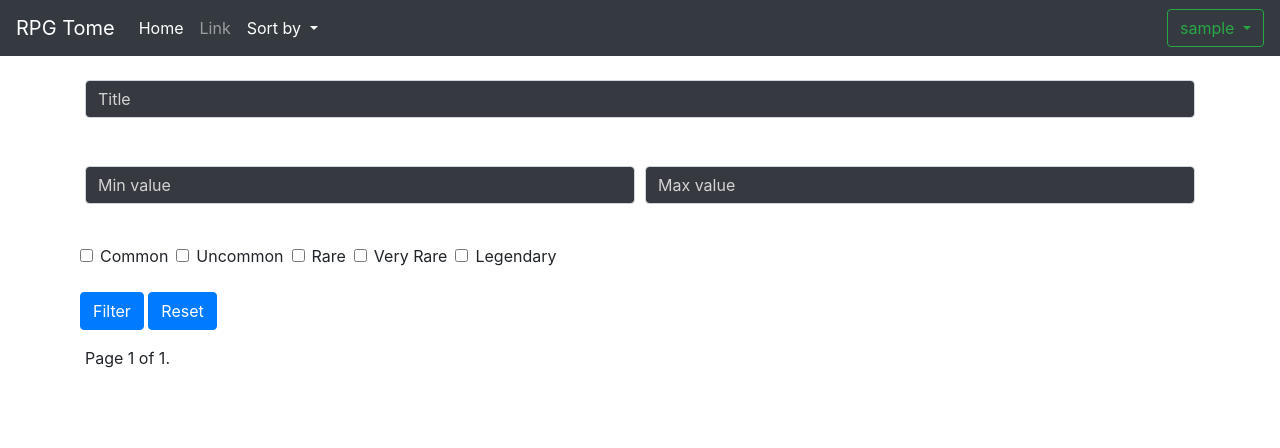
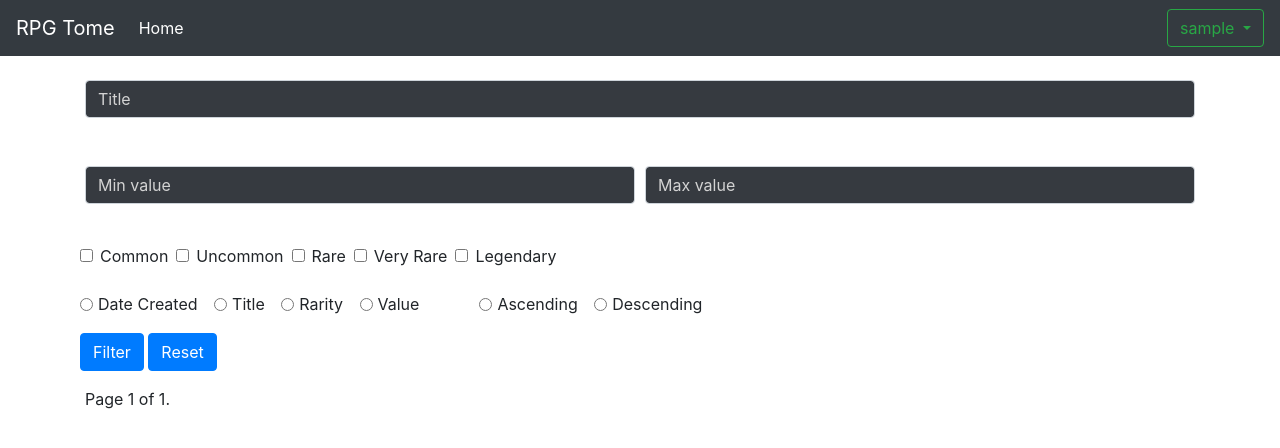
Before and after one commit to Srdjan667/rpg-tome, a Django app: page / in a window 1280 px wide. Shown: the top 448 px of the page. Run offline with Django 4.2, Linux system fonts and the light colour scheme; the visitor is signed in with stand-in values (Sample User, id 1); data that the repository does not hold is empty; some libraries are stand-ins or nearby versions.

Commit message:
refactor: improved sorting and filtering, removed unnecessary code

```diff
--- a/item_library/templates/item_library/base.html
+++ b/item_library/templates/item_library/base.html
@@ -29,33 +29,6 @@
               </span>
             </a>
           </li>
-          <li class="nav-item">
-            <a class="nav-link" href="#">Link
-            </a>
-          </li>
-          {% if user.is_authenticated %}
-          <li class="nav-item active dropdown">
-            <a class="nav-link dropdown-toggle" href="#" id="navbarDropdown" role="button" data-toggle="dropdown" aria-haspopup="true" aria-expanded="false">
-              Sort by
-            </a>
-            <div class="dropdown-menu" aria-labelledby="navbarDropdown">
-              <a class="dropdown-item" href="{% url 'item_library:index' %}?order=date_created{% if request.session.direction %}&direction={{ request.session.direction }}{% endif %}">Date Created
-              </a>
-              <a class="dropdown-item" href="{% url 'item_library:index' %}?order=title{% if request.session.direction %}&direction={{ request.session.direction }}{% endif %}">Title
-              </a>
-              <a class="dropdown-item" href="{% url 'item_library:index' %}?order=rarity{% if request.session.direction %}&direction={{ request.session.direction }}{% endif %}">Rarity
-              </a>
-              <a class="dropdown-item" href="{% url 'item_library:index' %}?order=value{% if request.session.direction %}&direction={{ request.session.direction }}{% endif %}">Value
-              </a>
-              <div class="dropdown-divider">
-              </div>
-              <a class="dropdown-item" href="{% url 'item_library:index' %}?order={{ request.session.order }}&direction=asc">Ascending
-              </a>
-              <a class="dropdown-item" href="{% url 'item_library:index' %}?order={{ request.session.order }}&direction=desc">Descending
-              </a>
-            </div>
-          </li>
-          {% endif %}
         </ul>
         {% if user.is_authenticated %}
         <div class="btn-group">
--- a/item_library/templates/item_library/index.html
+++ b/item_library/templates/item_library/index.html
@@ -2,36 +2,54 @@
 {% load static %}
 {% block content %}
 <div class="container">
-  <form method="POST">
-    {% csrf_token %}
+  <form method="GET">
     <div class="form-group">
-      <input type="text" class="form-control" placeholder="Title" name="title" {% if request.session.filter_entry.title %}value={{ request.session.filter_entry.title }}{% endif %}>
+      <input type="text" class="form-control" placeholder="Title" name="title" {% if request.GET.title %}value="{{ request.GET.title }}"{% endif %} />
     </div>
     <div class="form-row">
       <div class="form-group col-md-6">
-        <input type="number" class="form-control" min="0" placeholder="Min value" name="min_value" {% if request.session.filter_entry.min_value %}value={{ request.session.filter_entry.min_value }}{% endif %}>
+        <input type="number" class="form-control" min="0" placeholder="Min value" name="min_value" {% if request.GET.min_value %}value="{{ request.GET.min_value }}"{% endif %} />
       </div>
       <div class="form-group col-md-6">
-        <input type="number" class="form-control" max="9999999999" placeholder="Max value" name="max_value" {% if request.session.filter_entry.max_value %}value={{request.session.filter_entry.max_value}}{% endif %}>
+        <input type="number" class="form-control" max="9999999999" placeholder="Max value" name="max_value" {% if request.GET.max_value %}value="{{ request.GET.max_value }}"{% endif %} />
       </div>
     </div>
     <div class="form-row">
-      {% for entry in request.session.rarity_list %}
+      <!-- Generates rarity checkboxes -->
+      {% for k, v in rarity_dict.items %}
       <div class="form-group mr-2">
         <div class="form-check">
-          <input class="form-check-input" type="checkbox" name="{{entry.rarity}}" value={{forloop.counter}} {% if entry.is_checked %}checked{% endif %}>
-          <label for="{{entry.rarity}}">{{ entry.rarity|title }}
-          </label>
+          <input class="form-check-input" type="checkbox" name="{{ k }}" {% if v %}checked{% endif %} />
+          <label for="{{ k }}">{{ k|title }} </label>
         </div>
       </div>
       {% endfor %}
     </div>
     <div class="form-row">
       <div class="form-group">
-        <button type="submit" name="filter" class="btn btn-primary">Filter
-        </button>
-        <button type="submit" name="reset" class="btn btn-primary">Reset
-        </button>
+      {% for k, v in sorting_dict.items %}
+        <div class="form-check form-check-inline">
+          <input class="form-check-input" type="radio" name="order" id="{{ k }}" value="{{ k }}" {% if v %}checked{% endif %} />
+          <label class="form-check-label" for="{{ k }}">{{ k|title }}</label>
+        </div>
+      {% endfor %}
+      </div>
+      <div class="form-group pl-5">
+        {% for k,v in sort_direction.items %}
+        <div class="form-check form-check-inline">
+          <input class="form-check-input" type="radio" name="direction" id="{{ k }}" value="{{ k }}" {% if v %}checked{% endif %} />
+          <label class="form-check-label" for="{{ k }}">{{ k|title }}</label>
+        </div>
+        {% endfor %}
+      </div>
+    </div>
+    <div class="form-row">
+      <div class="form-group">
+        <button type="submit" name="filter" class="btn btn-primary">Filter</button>
+        <!-- Clears all previously filled fields -->
+        <a href="{% url 'item_library:index' %}">
+          <button type="button" name="reset" class="btn btn-primary">Reset</button>
+        </a>
       </div>
     </div>
   </form>
@@ -52,19 +70,16 @@
 <div class="row">
   <div class="container">
     <div class="list-group">
+      <!-- Generates list of items on current page -->
       {% for item in page_obj %}
       <a href="{% url 'item_library:item-detail' item.id %}" class="list-group-item list-group-item-action">
         <div class="d-flex w-100 justify-content-between">
-          <h5 class="mb-1">{{ item.title }}
-          </h5>
-          <small>{{ item.get_rarity_display }}
-          </small>
+          <h5 class="mb-1">{{ item.title }}</h5>
+          <small>{{ item.get_rarity_display }} </small>
         </div>
-        <p class="mb-1">{{ item.description }}
-        </p>
+        <p class="mb-1">{{ item.description }}</p>
         <div class="d-flex w-100 justify-content-between">
-          <small>{{ item.date_created }}
-          </small>
+          <small>{{ item.date_created }} </small>
         </div>
       </a>
       {% endfor %}
@@ -73,8 +88,9 @@
     <div class="paginated">
       <span class="step-links">
         {% if page_obj.has_previous %}
-        <a href="?page=1">&laquo; first</a>
-        <a href="?{{ page_obj.previous_page_number }}">previous</a>
+        <!-- Generate correct URL, depending on if there are parameters present or not -->
+        <a href="{{ request.get_full_path }}{% if request.GET %}&{% else %}?{% endif %}page=1">&laquo; first</a>
+        <a href="{{ request.get_full_path }}{% if request.GET %}&{% else %}?{% endif %}{{ page_obj.previous_page_number }}">previous</a>
         {% endif %}
       </span>
 
@@ -83,11 +99,10 @@
       </span>
 
       {% if page_obj.has_next %}
-      <a href="?page={{ page_obj.next_page_number }}">next</a>
-      <a href="?page={{ page_obj.paginator.num_pages }}">last &raquo;</a>
+      <a href="{{ request.get_full_path }}{% if request.GET %}&{% else %}?{% endif %}page={{ page_obj.next_page_number }}">next</a>
+      <a href="{{ request.get_full_path }}{% if request.GET %}&{% else %}?{% endif %}page={{ page_obj.paginator.num_pages }}">last &raquo;</a>
       {% endif %}
     </div>
-
   </div>
 </div>
 {% endblock content %}
--- a/item_library/views.py
+++ b/item_library/views.py
@@ -11,46 +11,30 @@ from django.contrib import messages
 from django.utils import timezone
 from django import forms
 
+from .helpers import get_sort_criteria, get_sort_direction
 from .forms import CreateItemForm
 from .models import Item
 
 
 FILTERS = ["title", "min_value", "max_value"]
-RARITIES = ['common', 'uncommon', 'rare', 'very rare', 'legendary']
-DEFAULT_SESSION_KEYS = {"rarity_list": "",
-						"filter_entry": "",
-						"order": "date_created",
-						"direction": "desc"}
-
-
-def initialize_session(request):
-	# Sets empty strings as a default values to avoid KeyError
-	for i in FILTERS:
-		request.session.setdefault(i, '')
-
-	for k, v in DEFAULT_SESSION_KEYS.items():
-		request.session.setdefault(k, v)
-
+RARITIES = {'common': 1,
+			'uncommon': 2,
+			'rare':3,
+			'very rare':4,
+			'legendary':5}
 
 def order_items(request, items):
-	direction_mapping = {"asc":"", "desc":"-"}
+	direction_mapping = {"ascending":"", "descending":"-"}
 
-	order = request.GET.get("order", request.session["order"])
+	# Gets order criteria from URL
+	order = request.GET.get("order", "date_created")
+	order_direction = request.GET.get("direction", "descending")
 
-	# Uses URL parameter if avaiable, if not session is used instead
-	order_direction = request.GET.get("direction", request.session["direction"])
-
-	if order_direction is None:
-		order_direction = "desc"
-
+	order = order.replace(" ", "_")
 	order_direction = direction_mapping[order_direction]
 
 	# Combines direction_mapping with ordering criteria
 	items = items.order_by(order_direction + order)
-	request.session["order"] = order
-
-	if request.session["direction"] != request.GET.get("direction"):
-		request.session["direction"] = request.GET.get("direction")
 
 	return items
 
@@ -62,26 +46,20 @@ def filter_items(request):
 
 	template_filters = {}
 
-	if request.method == "POST":
+	if request.method == "GET":
 		for i in FILTERS:
-			template_filters[i] = request.POST.get(i)
-	else:
-		for i in FILTERS:
-			template_filters[i] = request.session[i]
+			template_filters[i] = request.GET.get(i)
 
 	if template_filters["title"]:
 		items = items.filter(title__icontains=template_filters["title"])
-		request.session["title"] = template_filters["title"]
 	if template_filters["min_value"]:
 		items = items.filter(value__gte=template_filters["min_value"])
-		request.session["min_value"] = template_filters["min_value"]
 	if template_filters["max_value"]:
 		items = items.filter(value__lte=template_filters["max_value"])
-		request.session["max_value"] = template_filters["max_value"]
 
 	rarity_filters = [Q(
-		rarity=request.POST.get(r, None))
-		for r in RARITIES if request.POST.get(r, None)]
+		rarity=RARITIES[r])
+		for r in RARITIES if request.GET.get(r, None) == "on"]
 
 	if rarity_filters:
 		items = items.filter(reduce(or_, rarity_filters))
@@ -91,42 +69,25 @@ def filter_items(request):
 
 @login_required
 def index(request):
-	rarity_list = []
-	filter_entry = {}
+	rarity_dict = {}
 
-	initialize_session(request)
-
-	# For each rarity check whether is checkbox active or not
-	for i in range(len(RARITIES)):
-		rarity_list.append({"is_checked": request.POST.get(RARITIES[i])})
-		rarity_list[i]['rarity'] = RARITIES[i]
-
-	if request.method == 'POST':
-		# Saves user input so it can be filled from the session
-		if 'filter' in request.POST:
+	if request.method == 'GET':
+		# Filter items based on GET criteria
+		if 'filter' in request.GET:
 			items = filter_items(request)
 
-			for i in FILTERS:
-				filter_entry[i] = request.POST.get(i)
+		# Clears all previously filled fields
+		else:
+			items = Item.objects.filter(
+				author=request.user,
+				date_created__lte=timezone.now())
 
-		# Clears all previously filled fields
-		elif 'reset' in request.POST:
-			items = Item.objects.filter(
-            	author=request.user,
-	            date_created__lte=timezone.now())
-
-			for i in range(len(rarity_list)):
-				rarity_list[i]['is_checked'] = None
-
-			for i in FILTERS:
-				request.session[i] = None
 	else:
 		items = filter_items(request)
 
-	if request.session["filter_entry"] != filter_entry:
-		request.session["filter_entry"] = filter_entry
-	if request.session["rarity_list"] != rarity_list:
-		request.session["rarity_list"] = rarity_list
+	# Make a dict of all checked out rarity checkboxes
+	for r in RARITIES.keys():
+		rarity_dict[r] = request.GET.get(r, None)
 
 	items = order_items(request, items)
 
@@ -135,7 +96,10 @@ def index(request):
 	page_obj = paginator.get_page(page_number)
 
 	context = {
-	'page_obj': page_obj
+	'page_obj': page_obj,
+	'rarity_dict': rarity_dict,
+	'sorting_dict': get_sort_criteria(request),
+	'sort_direction': get_sort_direction(request)
 	}
 
 	return render(request, "item_library/index.html", context)
```
Also changed, not shown: item_library/helpers.py (added, +28 -0 lines), item_library/tests/test_views.py (+5 -18 lines). Lines whose indentation alone changed are shown as unchanged.
